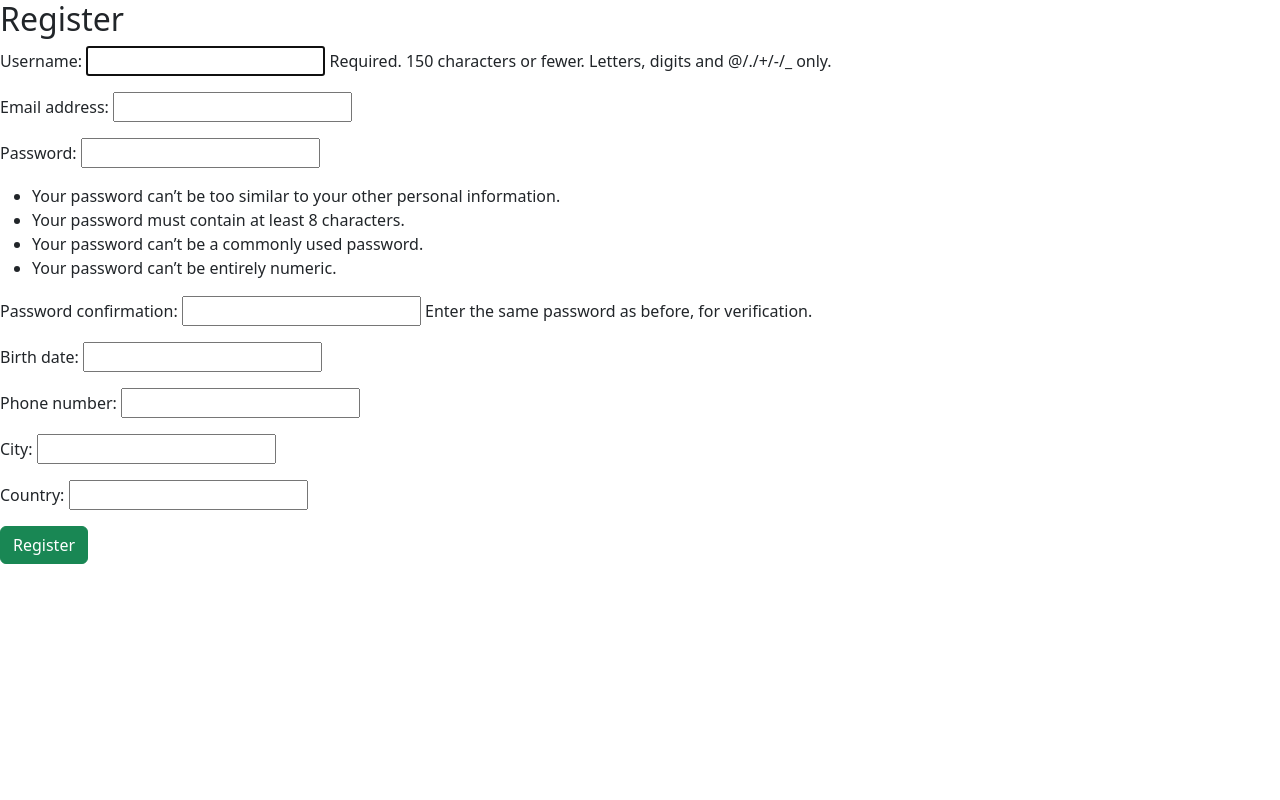
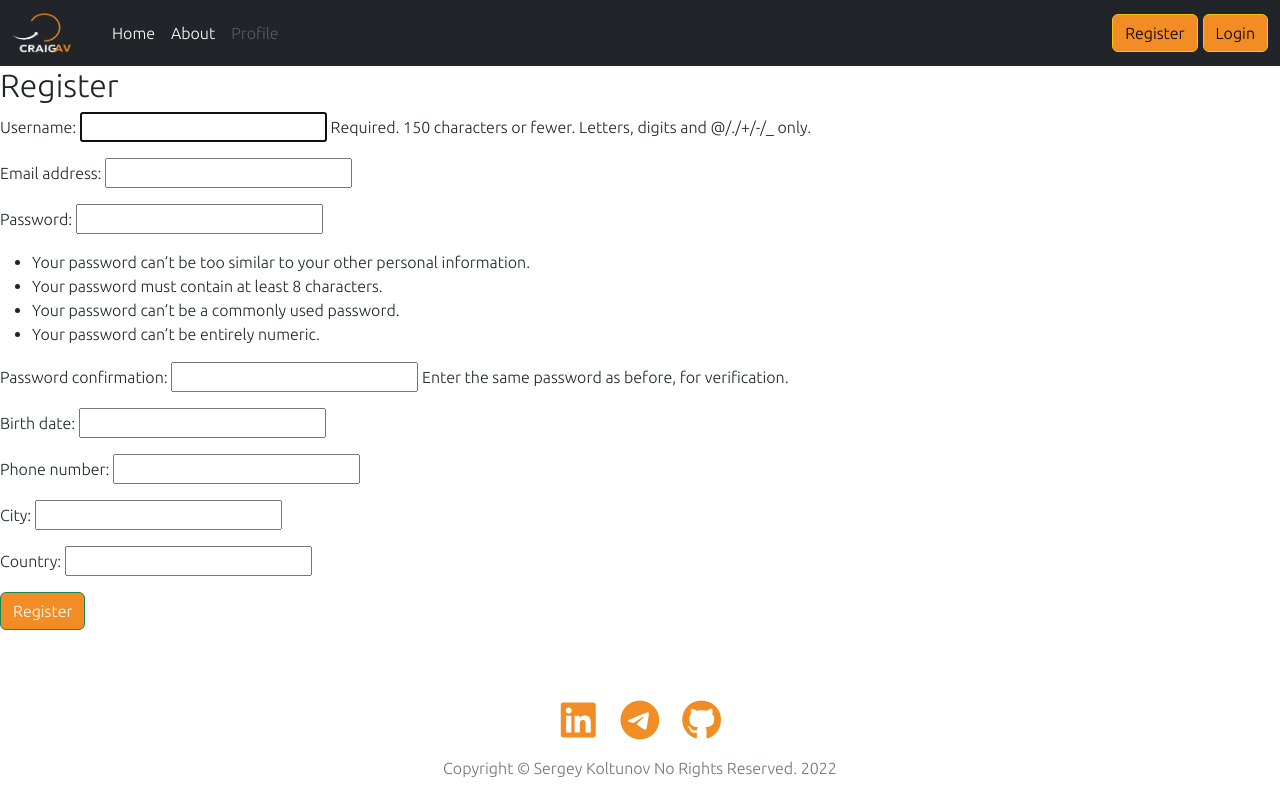
Before and after one commit to dogbusiness/craigav, a Django app: page /accounts/register/ in a window 1280 px wide. Run offline with Django 4.2, Linux system fonts and the light colour scheme; some libraries are stand-ins or nearby versions.

Commit message:
Design done

```diff
--- a/accounts/templates/accounts/base.html
+++ b/accounts/templates/accounts/base.html
@@ -4,12 +4,63 @@
     <meta http-equiv="X-UA-Compatible" content="IE=edge">
     <meta name="viewport" content="width=device-width, initial-scale=1.0">
     <title>Craigav</title>
+    <link href="https://fonts.googleapis.com/css2?family=Montserrat:wght@100&amp;family=Ubuntu:wght@300&amp;display=swap" rel="stylesheet">
+    <link rel="icon" href="/static/favicon.ico">
     <!-- Bootstrap -->
     <link href="https://cdn.jsdelivr.net/npm/bootstrap@5.2.3/dist/css/bootstrap.min.css" rel="stylesheet" integrity="sha384-rbsA2VBKQhggwzxH7pPCaAqO46MgnOM80zW1RWuH61DGLwZJEdK2Kadq2F9CUG65" crossorigin="anonymous">
     <script src="https://cdn.jsdelivr.net/npm/bootstrap@5.2.3/dist/js/bootstrap.bundle.min.js" integrity="sha384-kenU1KFdBIe4zVF0s0G1M5b4hcpxyD9F7jL+jjXkk+Q2h455rYXK/7HAuoJl+0I4" crossorigin="anonymous"></script>
+    <script src="https://kit.fontawesome.com/b6b6ec4d75.js" crossorigin="anonymous"></script>
+
+    <link rel="stylesheet" href="/static/css/styles.css">
 </head>
+{% load static %}
 <body>
+    <nav class="navbar navbar-expand-lg navbar-dark bg-dark">
+        <div class="container-fluid">
+          <button class="navbar-toggler" type="button" data-bs-toggle="collapse" data-bs-target="#navbarTogglerDemo01" aria-controls="navbarTogglerDemo01" aria-expanded="false" aria-label="Toggle navigation">
+            <span class="navbar-toggler-icon"></span>
+          </button>
+          <div class="collapse navbar-collapse" id="navbarTogglerDemo01">
+            <a class="navbar-brand text-white" href="{% url "index" %}">
+              <img class="logo" src="{% static "aggregator/logo1.png" %}"
+            </a>
+            <ul class="navbar-nav me-auto mb-2 mb-lg-0">
+              <li class="nav-item">
+                <a class="nav-link active text-white" aria-current="page" href="{% url "index" %}">Home</a>
+              </li>
+              <li class="nav-item">
+                <a class="nav-link text-white" href="{% url 'about' %}">About</a>
+              </li>
+              {% if user.is_authenticated %}
+              <li class="nav-item dropdown text-white">
+                <a class="nav-link dropdown-toggle text-white" href="#" role="button" id="dropdownMenuLink" data-bs-toggle="dropdown" aria-expanded="false">
+                  {{user.username}}
+                </a>
+                <ul class="dropdown-menu dropdown-menu-dark bg-dark" aria-labelledby="navbarDarkDropdownMenuLink">
+                  <li><a class="dropdown-item" href="{% url 'change_profile' %}">Your Profile</a></li>
+                  <li><a class="dropdown-item" href="{% url 'change_password' %}">Change Password</a></li>
+                  <li><a class="dropdown-item" href="{% url 'my_posts' %}">My Posts</a></li>
+                  <li><hr class="dropdown-divider text-white" style="border-color:white;"></li>
+                  <li><a class="dropdown-item" href="{% url 'user_logout' %}">Log Out</a></li>
+                </ul>
+              </li>
+              {% else %}
+              <li class="nav-item">
+                <a class="nav-link disabled" href="#" tabindex="-1" aria-disabled="true">Profile</a>
+              </li>
+              {% endif %}
+            </ul>
+            {% if user.is_authenticated %}
+            <a class='btn btn-warning d-flex flex-row-reverse' href="{% url 'add_post' %}">Create a posting</a>
+            {% else %}
+            <a class='btn btn-warning d-flex flex-row-reverse' href="{% url 'user_register' %}">Register</a>
+            <a class='login-button btn btn-warning d-flex flex-row-reverse' href="{% url 'user_login' %}">Login</a>
+            {% endif %}
+          </div>
+        </div>
+      </nav>
     {% block content %}
     {% endblock %}
+    {% include "aggregator/footer.html" %}
 </body>
 </html>
--- a/accounts/templates/accounts/changepassword.html
+++ b/accounts/templates/accounts/changepassword.html
@@ -6,7 +6,7 @@
         <form method="POST">
             {% csrf_token %}
             {{ password_form.as_p }}
-            <button class="btn btn-outline-info" type="submit">Reset password</button>
+            <button class="btn btn-warning" type="submit">Reset password</button>
         </form>
     </div>
 {% endblock %}
--- a/aggregator/templates/aggregator/about.html
+++ b/aggregator/templates/aggregator/about.html
@@ -1,7 +1,7 @@
 {% extends 'aggregator/base.html' %}
 
 {% block content %}
-<div class="container">
+<div class="container about-text">
     <h2>About web-site</h2>
     <p class="lead">
         Hi and welcome to craigav!
--- /dev/null
+++ b/aggregator/templates/aggregator/footer.html
@@ -0,0 +1,38 @@
+
+{%block content%}
+<!-- Footer -->
+<footer>
+    <div id="footer">
+      <div class="row">
+        <div class="col-lg-8 col-md-10 mx-auto">
+          <ul class="list-inline text-center">
+            <li class="list-inline-item">
+              <a href="https://www.linkedin.com/in/sergey-koltunov-71a2971b0">
+                <span class="fa-stack fa-lg" style="background:transparent">
+                  <i class="fab fa-linkedin fa-stack-2x"></i>
+                </span>
+              </a>
+            </li>
+            <li class="list-inline-item">
+              <a href="https://t.me/serg_serg228">
+                <span class="fa-stack fa-lg" style="background:transparent">
+                  <i class="fab fa-telegram fa-stack-2x"></i>
+                </span>
+              </a>
+            </li>
+            <li class="list-inline-item">
+              <a href="https://github.com/dogbusiness">
+                <span class="fa-stack fa-lg" style="background:transparent">
+                  <i class="fab fa-github fa-stack-2x"></i>
+                </span>
+              </a>
+            </li>
+          </ul>
+        </div>
+      </div>
+    </div>
+    <div class="d-flex justify-content-center">
+        <p class="copyright text-muted">Copyright © Sergey Koltunov No Rights Reserved. 2022</p>
+    </div>
+  </footer>
+  {% endblock %}
--- a/aggregator/templates/aggregator/index.html
+++ b/aggregator/templates/aggregator/index.html
@@ -143,7 +143,7 @@
 
         <div class="col-sm-4 col-lg">
             <button type="submit" class="btn btn-warning search-button">
-                Search
+                <i class="fa-solid fa-magnifying-glass"></i>
             </button>
         </div>
     </form>
--- a/static/css/styles.css
+++ b/static/css/styles.css
@@ -1,3 +1,13 @@
+body{
+    font-family: "Ubuntu";
+}
+.fab {
+    --fa-style-family: "Font Awesome 6 Pro";
+    --fa-style: 400;
+    --fa-border-color: red;
+    color: #F18D24;
+    --fa-secondary-color: red;
+  }
 .logo{
     width: 60px;
     height: 40px;
@@ -35,3 +45,52 @@
     height:30px;
     padding: 1px 10px;
 }
+#footer{
+    margin-top: 70px;
+}
+.pagination{
+    margin-top:40px;
+}
+.pagination > li > a
+{
+    background-color: white;
+    color: #F18D24;
+}
+
+.pagination > li > a:focus,
+.pagination > li > a:hover,
+.pagination > li > span:focus,
+.pagination > li > span:hover
+{
+    color: #5a5a5a;
+    background-color: #eee;
+    border-color: #ddd;
+}
+
+.pagination > .active > a
+{
+    color: white;
+    background-color: #5A4181 !Important;
+    border: solid 1px #5A4181 !Important;
+}
+
+.pagination > .active > a:hover
+{
+    background-color: #5A4181 !Important;
+    border: solid 1px #5A4181;
+}
+.btn{
+    background-color:#F18D24;
+}
+.about-text{
+    margin-top: 30px;
+}
+.form-signin-header{
+    margin-top:10%;
+}
+.form-signin{
+    margin-bottom:130px;
+}
+.login-button{
+    margin-left:5px;
+}
--- a/to-do.txt
+++ b/to-do.txt
@@ -30,4 +30,8 @@
 
 # аватары? ! # Не
 
-# задизайнить: входы. регистрации, about. Раскрасить паджинатор
+# сделать favicon # ! Check
+
+# сделать footer # ! Check
+
+# задизайнить: входы. регистрации, about. Раскрасить паджинатор # ! Check
```
Also changed, not shown: accounts/templates/accounts/footer.html (added, +38 -0 lines), accounts/templates/accounts/login.html (+11 -5 lines), aggregator/templates/aggregator/base.html (+7 -5 lines), aggregator/templates/aggregator/search_post.html (+14 -25 lines), static/android-chrome-192x192.png (added), static/android-chrome-512x512.png (added), static/apple-touch-icon.png (added), static/favicon-16x16.png (added), static/favicon-32x32.png (added), static/favicon.ico (added), static/logo_login.png (added), static/site.webmanifest (added).
